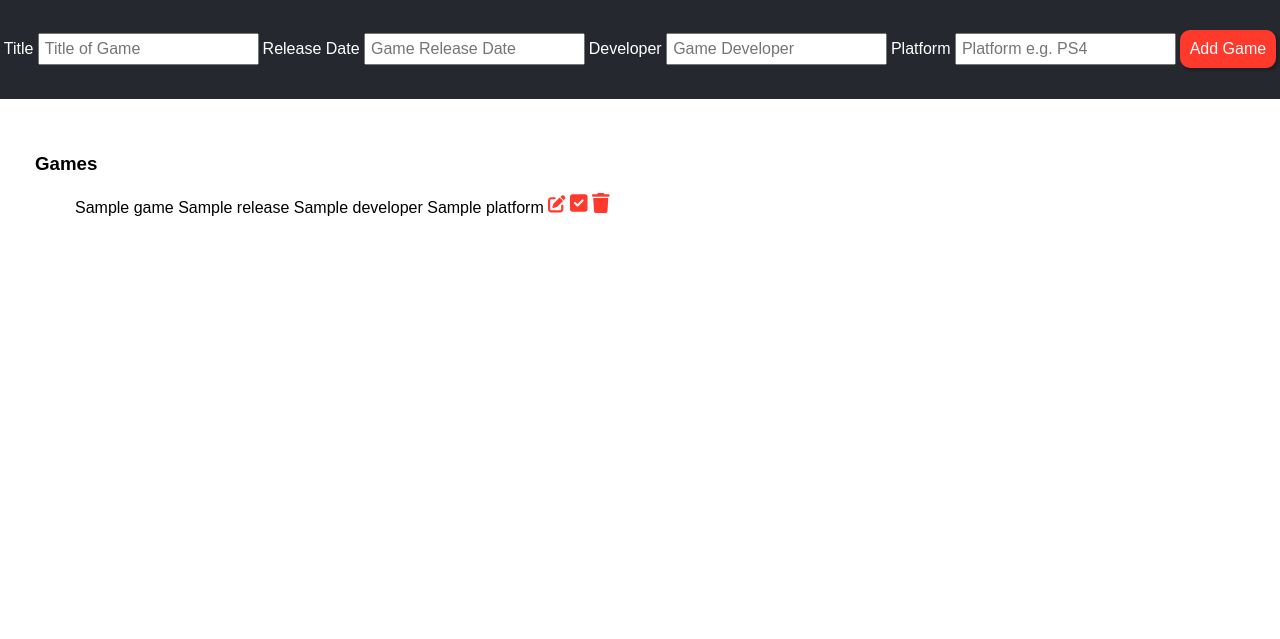
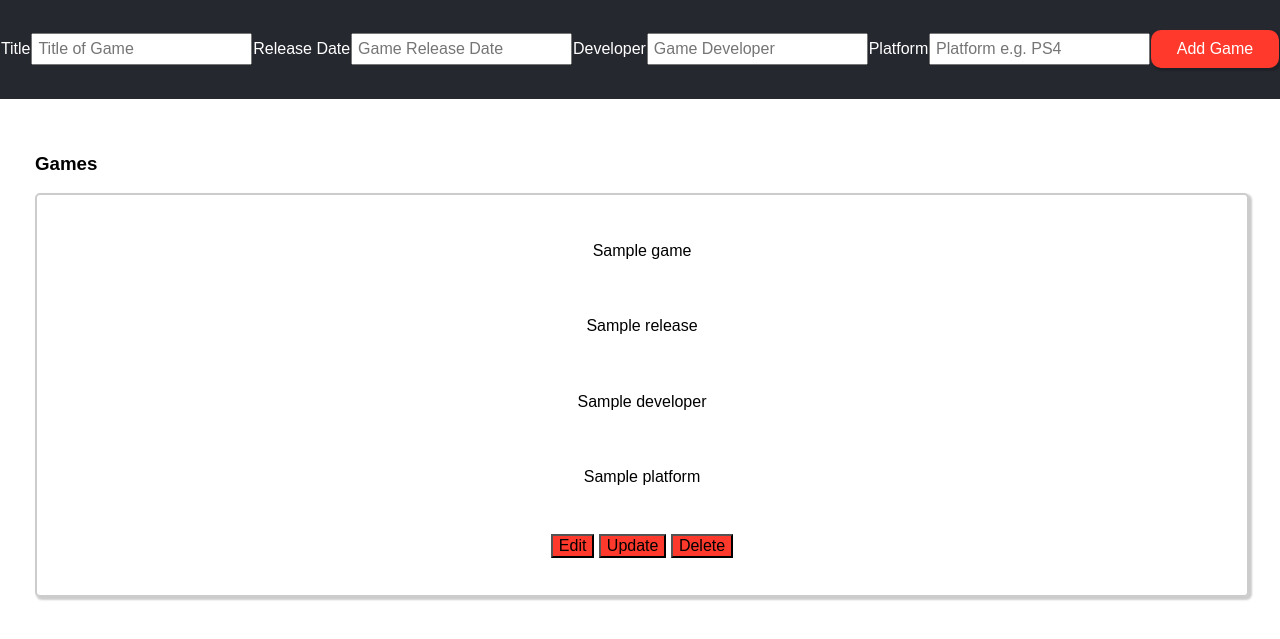
Before and after one commit to epixieme/console-games-library, a Node server app: template views/index.ejs in a window 1280 px wide. Shown: the part 161-800 px from the top of the page. Run offline with Node 20, Linux system fonts and the light colour scheme; the template is opened without the code that fills it: most values are stand-ins (such as "Sample title", 1, 10 or a date in 2020); some libraries are stand-ins or nearby versions.

Commit message:
comitting style changes

```diff
--- a/public/styles.css
+++ b/public/styles.css
@@ -72,6 +72,13 @@
     transform: scaleX(1.5);
 }
 
+header input{
+    position: relative;
+
+    background: white;
+    z-index: 2;
+
+}
 input{
     padding:5px;
 }
@@ -83,12 +90,38 @@
     padding:35px;
 
 }
+.games{
+    display: flex;
+    flex-direction: column;
+    justify-content: space-evenly;
+    gap:30px;
 
-ul {
-    list-style: none;
+}
+.card{
+
+    display: flex;
+    flex-direction: column;
+    justify-content: space-evenly;
+    align-items: center;
+    /* border:1px solid red; */
+    height:400px;
+    width:100%;
+    border-radius: 5px;;
+    box-shadow: 2px 2px 2px 1px rgba(0, 0, 0, 0.2);
+    border:2px solid rgba(0, 0, 0, 0.2);
+}
+
+label{
+    display: flex;
+    justify-content: flex-start;
+
+}
+span{
+    padding:10px;
 }
 
 .gamesSubmit{
+    list-style: none;
     display: flex;
     flex-direction: column;
 background: #262830;
@@ -104,14 +137,15 @@
     color:white;
     border:none;
     padding:10px;
-    border-radius: 10px;;
+    border-radius: 10px;
+    width:30%;
    }
 
 
    .deleteGame,.editGame, .updateGame{
-    height: 1.5%;
-    width: 1.5%;
-    fill:#FF392B;;
+    min-height: 10%;
+    min-width: 20%;
+    background:#FF392B;;
    }
 
 @media (min-width: 600px) {
@@ -120,6 +154,19 @@
       font-weight: 700;
 
     }
+    nav{
+display: flex;
+flex-direction: row;
+    }
+
+    header input{
+
+
+        background: white;
+
+
+    }
+
 
 h1{
     font-size: var(--h2-size-large);
@@ -146,7 +193,13 @@
     height:100px;
     align-items: center;
     justify-content: space-evenly;
-    /* padding:0 0 0 60px; */
+
+}
+
+.gamesSubmit button{
+
+ width:10%;
+
 }
 
 
--- a/server.js
+++ b/server.js
@@ -75,8 +75,8 @@
         )
         .then((result) => {
           console.log("Added One Like");
-          response.json("Like Added");
-          res.redirect("/"); // creates a refresh and does a get() gets the ejs with the new data added from games object. see get request above.
+          response.json("game updated");
+          response.redirect("/"); // creates a refresh and does a get() gets the ejs with the new data added from games object. see get request above.
         })
         .catch((error) => console.error(error));
     });
--- a/views/index.ejs
+++ b/views/index.ejs
@@ -16,42 +16,52 @@
   </head>
   <body>
     <header>
-      <h1>Console Game Collections</h1>
+      <nav>
+        <h1>Console Game Collections</h1>
+        <form action="">
+          <input type="text" name="search" id="">
+        </form>
+      </nav>
+
+
 
     </header>
     <!-- give an action name -->
     <section class="formWrapper">
       <form class="gamesSubmit" action="/games" method="POST">
-        <label for=""
-          >Title
+        <label for="title"
+          >Title </label>
           <input type="text" placeholder="Title of Game" name="title" />
-        </label>
 
-        <label for=""
-          >Release Date
+
+        <label for="release"
+          >Release Date</label>
           <input type="text" placeholder="Game Release Date" name="release" />
-        </label>
-        <label for=""
-          >Developer
+
+        <label for="developer"
+          >Developer</label>
           <input type="text" placeholder="Game Developer" name="developer" />
-        </label>
-        <label for=""
-          >Platform
+
+        <label for="platform"
+          >Platform</label>
           <input type="text" placeholder="Platform e.g. PS4" name="platform" />
-        </label>
+
         <button type="submit">Add Game</button>
       </form>
     </section>
 
     <main>
+
       <h3>Games</h3>
-      <ul class="games">
+      <section class="games">
         <!-- Loop through games -->
         <% for(var i = 0; i < games.length; i++) {%>
-        <li class="game">
+
+        <section class="game">
+          <section class="card">
           <span id="id" class="elements"><%= games[i]._id %></span>
           <!-- Output title from the iterated quote object -->
-          <span class="title" class="elements" contentEditable="false"
+          <span id="title" class="elements" contentEditable="false"
             ><%= games[i].title %></span
           >
           <!-- Output release from the iterated quote object -->
@@ -66,25 +76,17 @@
           <span id="platform" class="elements" contentEditable="false"
             ><%= games[i].platform %></span
           >
-          <svg class="editGame" xmlns="http://www.w3.org/2000/svg" viewBox="0 0 512 512">
-            <!--! Font Awesome Pro 6.1.1 by @fontawesome - https://fontawesome.com License - https://fontawesome.com/license (Commercial License) Copyright 2022 Fonticons, Inc. --><path d="M490.3 40.4C512.2 62.27 512.2 97.73 490.3 119.6L460.3 149.7L362.3 51.72L392.4 21.66C414.3-.2135 449.7-.2135 471.6 21.66L490.3 40.4zM172.4 241.7L339.7 74.34L437.7 172.3L270.3 339.6C264.2
-            345.8 256.7 350.4 248.4 353.2L159.6 382.8C150.1 385.6 141.5 383.4 135 376.1C128.6
-            370.5 126.4 361 129.2 352.4L158.8 263.6C161.6 255.3 166.2 247.8 172.4 241.7V241.7zM192 63.1C209.7
-            63.1 224 78.33 224 95.1C224 113.7 209.7 127.1 192 127.1H96C78.33 127.1 64 142.3 64 159.1V416C64
-            433.7 78.33 448 96 448H352C369.7 448 384 433.7 384 416V319.1C384 302.3 398.3 287.1 416 287.1C433.7
-            287.1 448 302.3 448 319.1V416C448 469 405 512 352 512H96C42.98 512 0 469 0 416V159.1C0 106.1 42.98
-            63.1 96 63.1H192z"/></svg>
+          <section class="buttons">
+          <button class="editGame">Edit</button>
+          <button class="updateGame">Update</button>
+          <button class="deleteGame">Delete</button>
+        </section>
 
-            <svg class="updateGame" xmlns="http://www.w3.org/2000/svg" viewBox="0 0 448 512"><!--! Font Awesome Pro 6.1.1 by @fontawesome - https://fontawesome.com License - https://fontawesome.com/license (Commercial License) Copyright 2022 Fonticons, Inc. --><path d="M384 32C419.3 32 448 60.65 448 96V416C448 451.3 419.3 480 384 480H64C28.65 480 0 451.3 0 416V96C0 60.65 28.65 32 64 32H384zM339.8 211.8C350.7 200.9 350.7 183.1 339.8 172.2C328.9 161.3 311.1 161.3 300.2 172.2L192 280.4L147.8 236.2C136.9 225.3 119.1 225.3 108.2 236.2C97.27 247.1 97.27 264.9 108.2 275.8L172.2 339.8C183.1 350.7 200.9 350.7 211.8 339.8L339.8 211.8z"/></svg>
-            <svg class="deleteGame" xmlns="http://www.w3.org/2000/svg" viewBox="0 0 448 512">
-              <!--! Font Awesome Pro 6.1.1 by @fontawesome - https://fontawesome.com License - https://fontawesome.com/license (Commercial License) Copyright 2022 Fonticons, Inc. --><path d="M135.2 17.69C140.6 6.848 151.7 0 163.8 0H284.2C296.3 0 307.4 6.848 312.8 17.69L320 32H416C433.7 32 448 46.33 448 64C448 81.67 433.7 96 416 96H32C14.33 96 0 81.67 0 64C0 46.33 14.33 32 32 32H128L135.2 17.69zM394.8 466.1C393.2 492.3 372.3 512 346.9 512H101.1C75.75 512 54.77 492.3 53.19 466.1L31.1 128H416L394.8 466.1z"/></svg>
+          </section>
+        </section>
+        <% } %>
+      </section>
 
-
-          <!-- <button class="deleteGame">Delete</button> -->
-
-        </li>
-        <% } %>
-      </ul>
     </main>
 
     <script src="/main.js"></script>
```
Also changed, not shown: public/main.js (+24 -11 lines).
